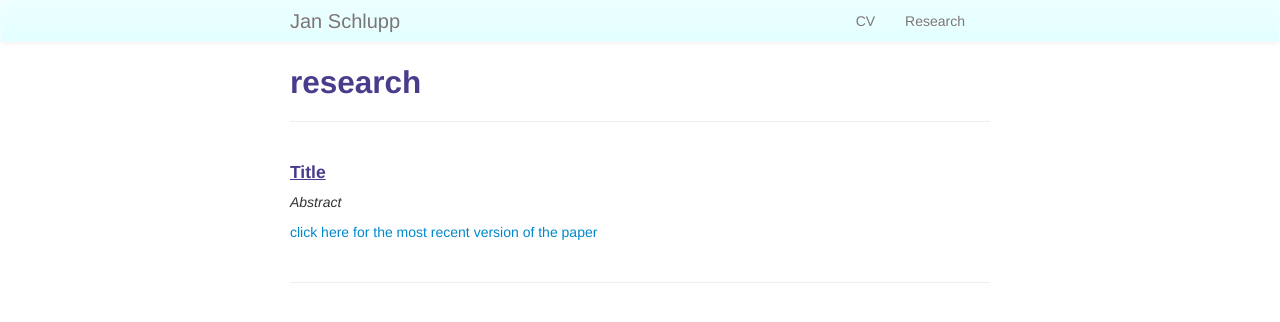
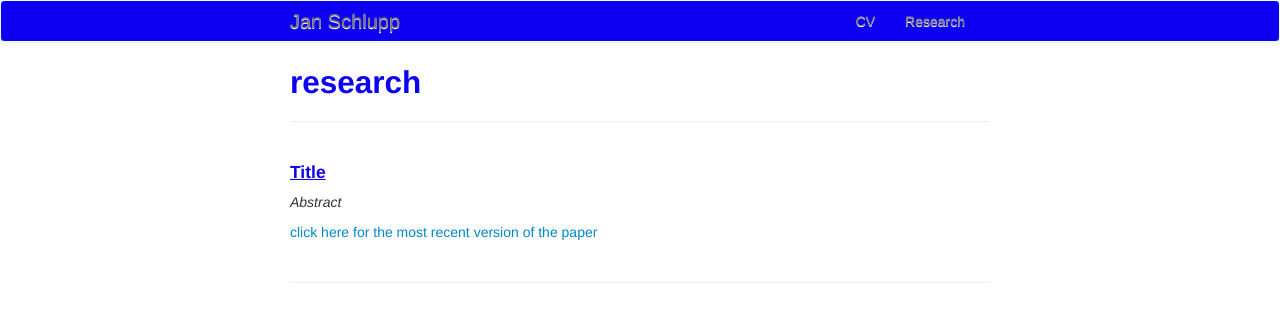
Before and after one commit to JanSchlupp/JanSchlupp.github.io, a Jekyll site: the page built from pages/Research.md, in a window 1280 px wide. Shown: the top 322 px of the page. Built offline with Jekyll 4.4.1, drawn with Linux system fonts in a browser that asks for light colours.

Commit message:
update my website

```diff
--- a/assets/themes/twitter/css/my_custom_css.css
+++ b/assets/themes/twitter/css/my_custom_css.css
@@ -3,11 +3,11 @@
     padding-left:20px;
     padding-right:20px;
     background-color:#fafafa;
-    background-image:-moz-linear-gradient(top, #edffff, #e3ffff);
-    background-image:-webkit-gradient(linear, 0 0, 0 100%, from(#edffff), to(#f2f2f2));
-    background-image:-webkit-linear-gradient(top, #edffff, #e3ffff);
-    background-image:-o-linear-gradient(top, #edffff, #e3ffff);
-    background-image:linear-gradient(to bottom, #edffff, #e3ffff);
+    background-image:-moz-linear-gradient(top, #0d00f2, #0d00f2);
+    background-image:-webkit-gradient(linear, 0 0, 0 100%, from(#0d00f2), to(#0d00f2));
+    background-image:-webkit-linear-gradient(top, #0d00f2, #0d00f2);
+    background-image:-o-linear-gradient(top, #0d00f2, #0d00f2);
+    background-image:linear-gradient(to bottom, #0d00f2, #0d00f2);
     background-repeat:repeat-x;filter:progid:DXImageTransform.Microsoft.gradient(startColorstr='#ffffffff', endColorstr='#fff2f2f2', GradientType=0);
     border:1px solid #edffff;
     -webkit-border-radius:4px;
@@ -36,7 +36,7 @@ a {
 }
 
 a:hover {
-    color: darkslateblue;
+    color: slateblue;
     background-color: #e3e4fa;
     text-decoration: none;
 }
@@ -46,7 +46,7 @@ a img {
 }
 
 a:hover img {
-    color: darkslateblue;
+    color: #0d00f2;
     background-color: #e3e4fa;
     text-decoration: none;
     border: solid 2px #e3e4fa;
@@ -57,12 +57,12 @@ p.center {
 }
 
 table.wide {
-    width: 100%;
+    width: 150%;
 }
 
 table.wide td {
-    padding-top: 20px;
-    padding-bottom: 20px;
+    padding-top: 30px;
+    padding-bottom: 30px;
 }
 
 td.left {
@@ -79,7 +79,7 @@ td.right {
 
 
 h1, h2, h3, h4 {
-    color: darkslateblue;
+    color: #0d00f2;
 }
 
 .danger {
```
